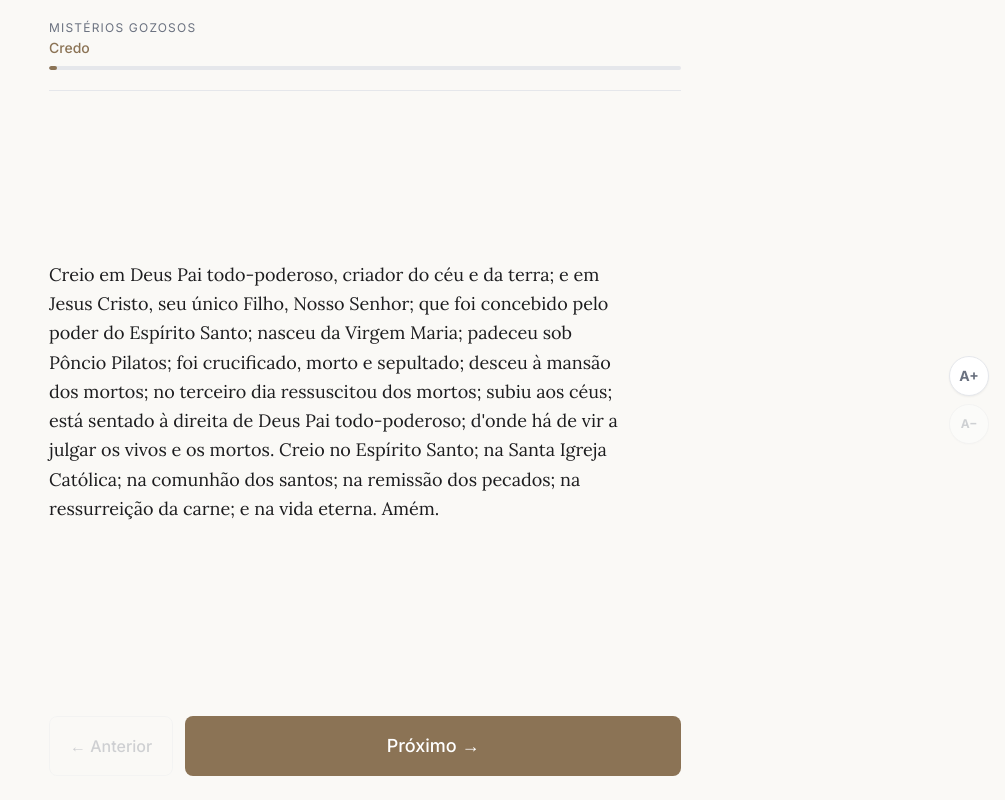
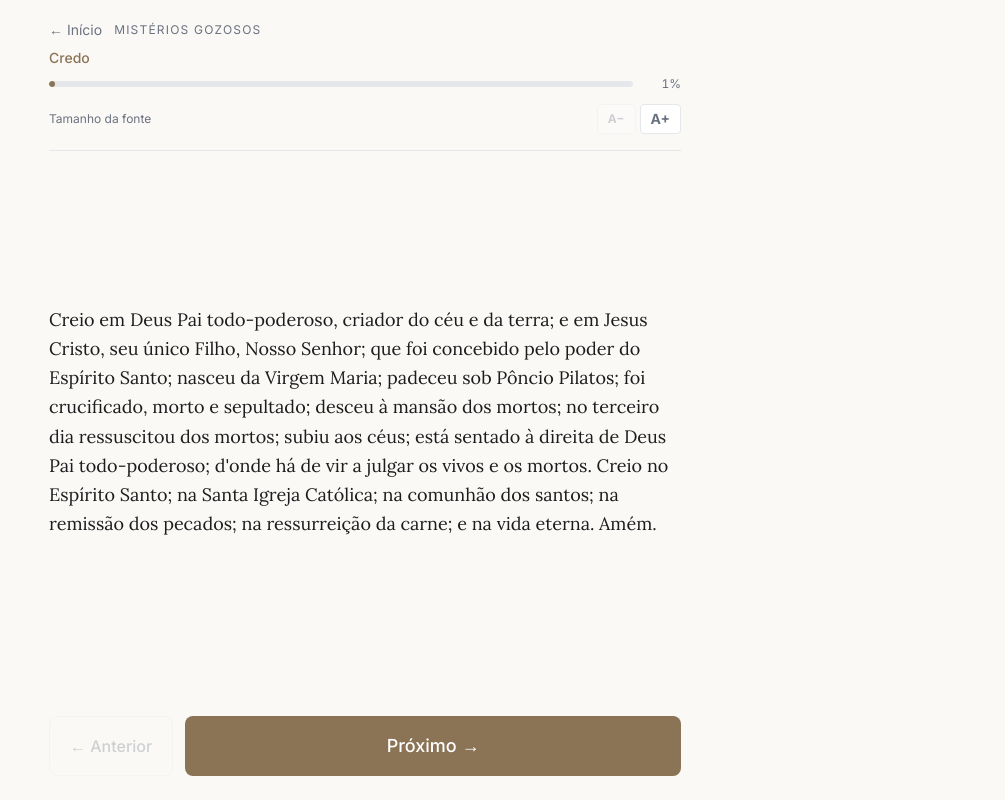
Before and after one commit to m9tzin/rezeoterco, a Next.js app in the folder frontend/: page / in a window 1280 px wide. Both pictures are taken after a click on the button "Terço Mariano". Shown: the whole page, without its empty margins (275-1280 px from the left). Built offline with nearby package versions, Linux system fonts and the light colour scheme.

Commit message:
feat: redesign hero, inline font controls, progress %, back button

```diff
--- a/frontend/src/app/page.tsx
+++ b/frontend/src/app/page.tsx
@@ -67,6 +67,10 @@ export default function Home() {
     setView('selection')
   }
 
+  function handleBack() {
+    setView('selection')
+  }
+
   function handleFontChange(size: FontSize) {
     setFontSize(size)
     savePreferences({ fontSize: size })
@@ -94,6 +98,7 @@ export default function Home() {
           onFontChange={handleFontChange}
           onComplete={handleComplete}
           onStepChange={handleStepChange}
+          onBack={handleBack}
         />
       )}
       {view === 'complete' && <CompletionScreen onRestart={handleRestart} />}
--- a/frontend/src/components/PrayerScreen.tsx
+++ b/frontend/src/components/PrayerScreen.tsx
@@ -3,13 +3,14 @@
 import { useState, useEffect, useCallback } from 'react'
 import type { Misterio, FontSize } from '@/data/types'
 import { canGoNext, canGoPrev, nextIndex, prevIndex } from '@/lib/navigation'
-import { FontControls } from './FontControls'
 
 const FONT_CLASS: Record<FontSize, string> = {
   normal: 'text-lg',
   grande: 'text-2xl',
   'muito-grande': 'text-3xl',
 }
+
+const SIZES: FontSize[] = ['normal', 'grande', 'muito-grande']
 
 type Props = {
   misterio: Misterio
@@ -18,6 +19,7 @@ type Props = {
   onFontChange: (size: FontSize) => void
   onComplete: () => void
   onStepChange: (index: number) => void
+  onBack: () => void
 }
 
 export function PrayerScreen({
@@ -27,6 +29,7 @@ export function PrayerScreen({
   onFontChange,
   onComplete,
   onStepChange,
+  onBack,
 }: Props) {
   const [index, setIndex] = useState(initialIndex)
   const [visible, setVisible] = useState(true)
@@ -73,24 +76,67 @@ export function PrayerScreen({
     return () => window.removeEventListener('keydown', onKey)
   }, [handleNext, handlePrev])
 
+  const fontIndex = SIZES.indexOf(fontSize)
+  const percent = Math.round(((index + 1) / total) * 100)
+
   return (
     <div className="min-h-screen bg-[#FAF9F6] flex flex-col max-w-[680px] mx-auto px-6">
       {/* Header */}
-      <div className="py-5 border-b border-[#E5E7EB]">
-        <p className="text-xs text-[#6B7280] uppercase tracking-widest">
-          {misterio.titulo}
-        </p>
-        <p className="text-sm text-[#8B7355] font-medium mt-0.5">{etapa.label}</p>
-        <div className="mt-2 h-1 bg-[#E5E7EB] rounded-full overflow-hidden">
-          <div
-            className="h-full bg-[#8B7355] rounded-full transition-all duration-300"
-            style={{ width: `${((index + 1) / total) * 100}%` }}
-          />
+      <div className="pt-5 pb-4 border-b border-[#E5E7EB]">
+        {/* Top row: back + mystery name */}
+        <div className="flex items-center gap-3 mb-2">
+          <button
+            onClick={onBack}
+            aria-label="Voltar à página inicial"
+            className="text-[#6B7280] hover:text-[#8B7355] transition-colors text-sm flex items-center gap-1 shrink-0"
+          >
+            ← Início
+          </button>
+          <p className="text-xs text-[#6B7280] uppercase tracking-widest truncate">
+            {misterio.titulo}
+          </p>
+        </div>
+
+        {/* Etapa label */}
+        <p className="text-sm text-[#8B7355] font-medium mb-2">{etapa.label}</p>
+
+        {/* Progress bar + percentage */}
+        <div className="flex items-center gap-3 mb-3">
+          <div className="flex-1 h-1.5 bg-[#E5E7EB] rounded-full overflow-hidden">
+            <div
+              className="h-full bg-[#8B7355] rounded-full transition-all duration-300"
+              style={{ width: `${percent}%` }}
+            />
+          </div>
+          <span className="text-xs text-[#6B7280] tabular-nums w-9 text-right">{percent}%</span>
+        </div>
+
+        {/* Font size controls */}
+        <div className="flex items-center gap-2">
+          <span className="text-xs text-[#6B7280]">Tamanho da fonte</span>
+          <div className="flex gap-1 ml-auto">
+            <button
+              onClick={() => fontIndex > 0 && onFontChange(SIZES[fontIndex - 1])}
+              disabled={fontIndex === 0}
+              aria-label="Diminuir fonte"
+              className="px-2.5 py-1 rounded border border-[#E5E7EB] text-[#6B7280] text-xs font-bold hover:border-[#8B7355] disabled:opacity-30 transition-colors bg-white"
+            >
+              A−
+            </button>
+            <button
+              onClick={() => fontIndex < SIZES.length - 1 && onFontChange(SIZES[fontIndex + 1])}
+              disabled={fontIndex === SIZES.length - 1}
+              aria-label="Aumentar fonte"
+              className="px-2.5 py-1 rounded border border-[#E5E7EB] text-[#6B7280] text-sm font-bold hover:border-[#8B7355] disabled:opacity-30 transition-colors bg-white"
+            >
+              A+
+            </button>
+          </div>
         </div>
       </div>
 
       {/* Prayer text */}
-      <div className="flex-1 flex items-center py-8 pr-14">
+      <div className="flex-1 flex items-center py-8">
         <p
           className={`font-serif text-[#1C1C1E] leading-relaxed whitespace-pre-line transition-opacity duration-150 ${FONT_CLASS[fontSize]} ${visible ? 'opacity-100' : 'opacity-0'}`}
         >
@@ -114,8 +160,6 @@ export function PrayerScreen({
           {canGoNext(index, total) ? 'Próximo →' : 'Concluir ✓'}
         </button>
       </div>
-
-      <FontControls fontSize={fontSize} onChange={onFontChange} />
     </div>
   )
 }
--- a/frontend/src/components/SelectionScreen.tsx
+++ b/frontend/src/components/SelectionScreen.tsx
@@ -20,11 +20,22 @@ export function SelectionScreen({
   const activeTerco = TERCOS[activeTipo]
 
   return (
-    <div className="min-h-screen bg-[#FAF9F6] flex flex-col items-center px-4 py-10">
-      <h1 className="text-3xl font-serif text-[#1C1C1E] mb-2 tracking-tight">
-        Terço
-      </h1>
-      <p className="text-[#6B7280] text-sm mb-8">Escolha o terço e o mistério</p>
+    <div className="min-h-screen bg-[#FAF9F6] flex flex-col items-center px-4 pb-12">
+      {/* Hero */}
+      <div className="w-full max-w-lg text-center pt-14 pb-10 mb-2">
+        <div className="text-3xl text-[#8B7355] mb-4 select-none tracking-widest">✦ ✝ ✦</div>
+        <h1 className="text-4xl font-serif text-[#1C1C1E] tracking-tight mb-3">
+          Reze o Terço
+        </h1>
+        <p className="text-[#6B7280] text-base leading-relaxed max-w-sm mx-auto">
+          Guia passo a passo para rezar o terço com calma e devoção.
+        </p>
+        <div className="mt-8 flex items-center gap-3 justify-center">
+          <div className="h-px flex-1 bg-[#E5E7EB]" />
+          <span className="text-[#8B7355] text-xs uppercase tracking-widest">escolha abaixo</span>
+          <div className="h-px flex-1 bg-[#E5E7EB]" />
+        </div>
+      </div>
 
       {/* Resume banner */}
       {savedProgress && (
```
